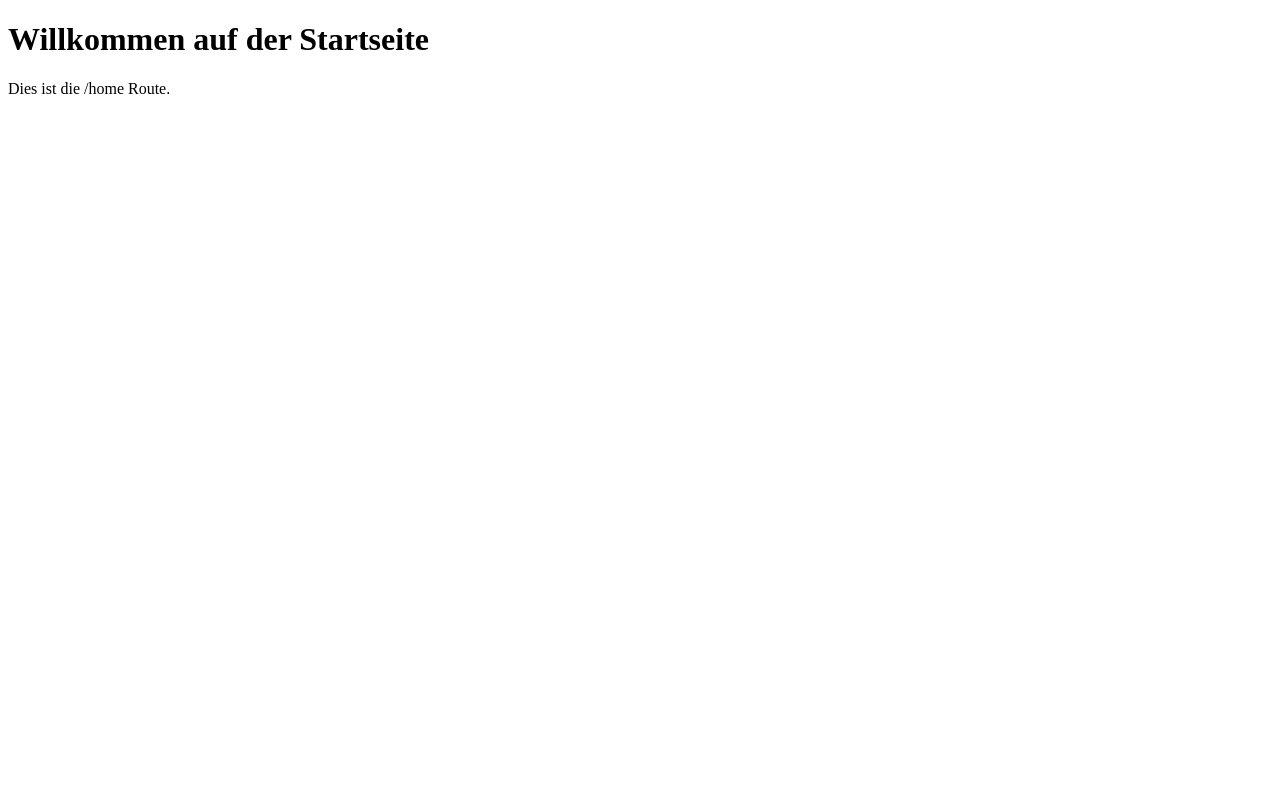
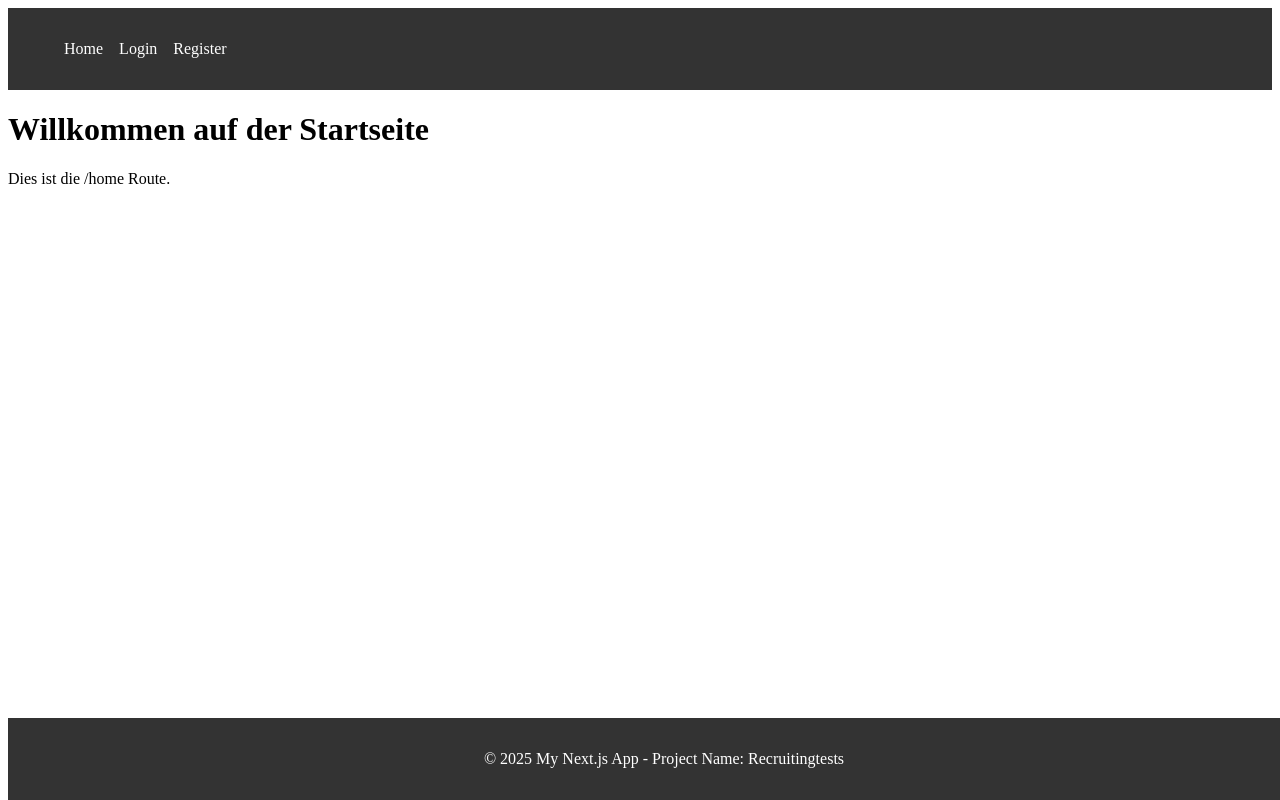
Before and after one commit to fmausberg/recruitingtests-frontend, a Next.js app: page /home in a window 1280 px wide. Built offline with nearby package versions, Linux system fonts and the light colour scheme.

Commit message:
Header and Footer initialized

```diff
--- a/app/home/page.tsx
+++ b/app/home/page.tsx
@@ -1,12 +1,8 @@
 export default function HomePage() {
   return (
-      <html>
-        <body>
     <div>
       <h1>Willkommen auf der Startseite</h1>
       <p>Dies ist die /home Route.</p>
     </div>
-        </body>
-      </html>
   );
 }
--- a/app/layout.tsx
+++ b/app/layout.tsx
@@ -1,3 +1,7 @@
+import React from 'react';
+import Header from '../components/layout/Header';
+import Footer from '../components/layout/Footer';
+
 export default function RootLayout({
   children,
 }: {
@@ -5,7 +9,11 @@ export default function RootLayout({
 }) {
   return (
     <html lang="en">
-        <body>{children}</body>
+      <body>
+        <Header />
+        <main>{children}</main>
+        <Footer />
+      </body>
     </html>
-    )
+  );
 }
--- /dev/null
+++ b/components/layout/Footer.module.css
@@ -0,0 +1,9 @@
+.footer {
+  background-color: #333;
+  color: white;
+  text-align: center;
+  padding: 1rem;
+  position: fixed;
+  width: 100%;
+  bottom: 0;
+}
--- /dev/null
+++ b/components/layout/Footer.tsx
@@ -0,0 +1,12 @@
+import React from 'react';
+import styles from './Footer.module.css';
+
+const Footer = () => {
+  return (
+    <footer className={styles.footer}>
+      <p>&copy; 2025 My Next.js App - Project Name: Recruitingtests</p>
+    </footer>
+  );
+};
+
+export default Footer;
--- /dev/null
+++ b/components/layout/Header.module.css
@@ -0,0 +1,26 @@
+.header {
+  background-color: #333;
+  color: white;
+  padding: 1rem;
+}
+
+.nav {
+  display: flex;
+  justify-content: space-between;
+  align-items: center;
+}
+
+.nav ul {
+  list-style: none;
+  display: flex;
+  gap: 1rem;
+}
+
+.nav a {
+  color: white;
+  text-decoration: none;
+}
+
+.nav a:hover {
+  text-decoration: underline;
+}
--- /dev/null
+++ b/components/layout/Header.tsx
@@ -0,0 +1,18 @@
+import React from 'react';
+import styles from './Header.module.css';
+
+const Header = () => {
+  return (
+    <header className={styles.header}>
+      <nav className={styles.nav}>
+        <ul>
+          <li><a href="/">Home</a></li>
+          <li><a href="/auth/login">Login</a></li>
+          <li><a href="/auth/register">Register</a></li>
+        </ul>
+      </nav>
+    </header>
+  );
+};
+
+export default Header;
```
Lines whose indentation alone changed are shown as unchanged.
